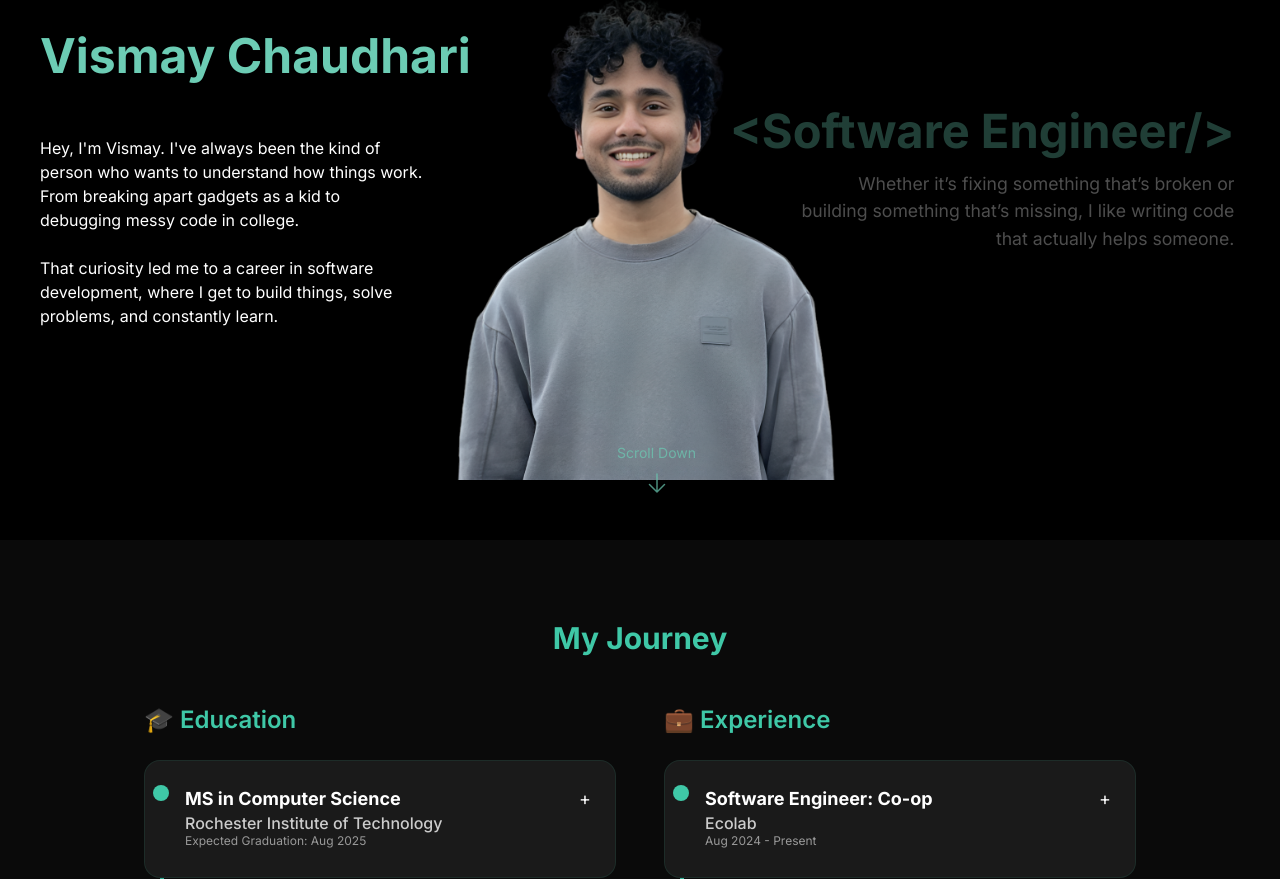
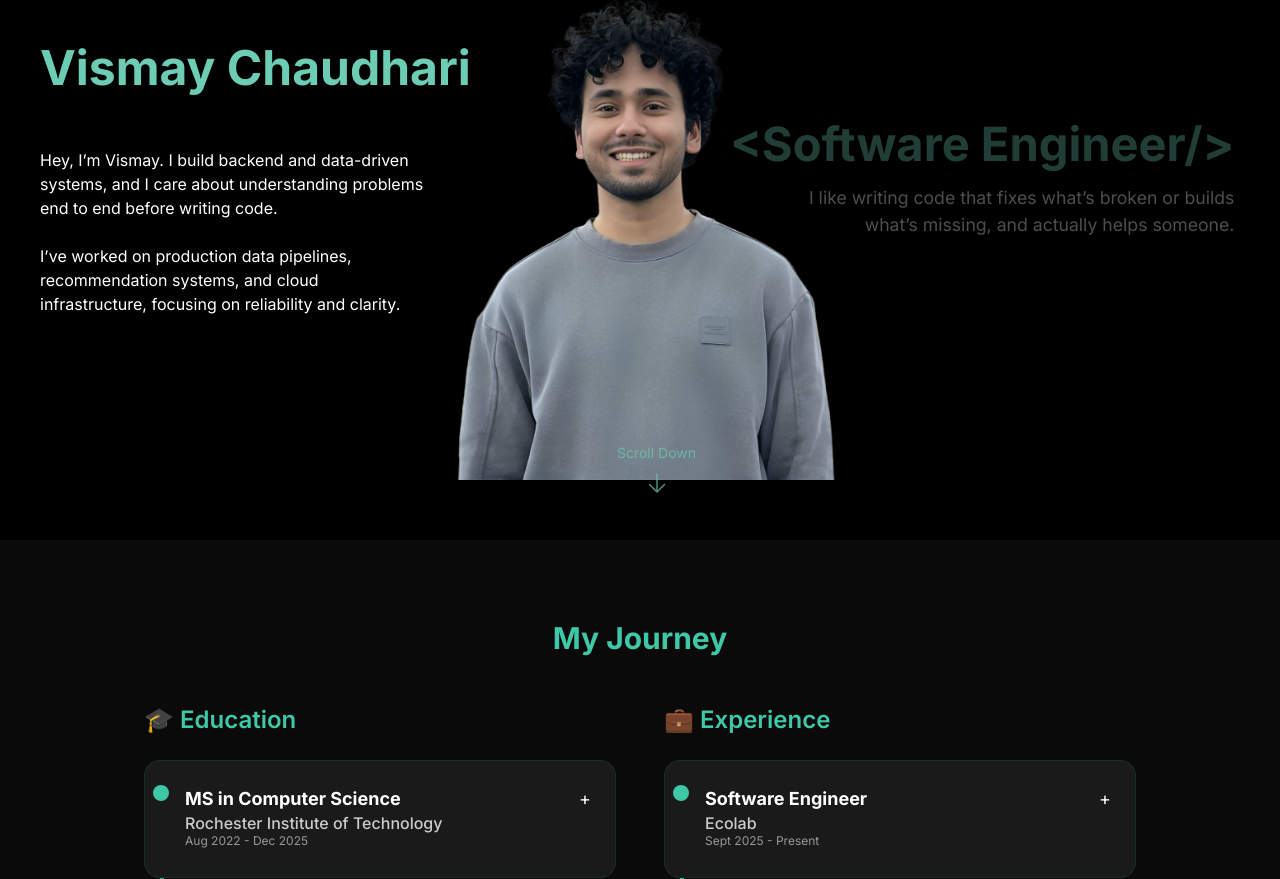
Before and after one commit to veeoid/portfolio_v2, a React (Vite) app: page / in a window 1280 px wide. Shown: the part 260-1139 px from the top of the page. Built offline with nearby package versions, Linux system fonts and the light colour scheme.

Commit message:
Updated Timeline

```diff
--- a/src/components/Hero.tsx
+++ b/src/components/Hero.tsx
@@ -59,13 +59,10 @@ export default function Hero() {
             <h1 className="mb-4 text-5xl font-bold text-[#6cccb4]">Vismay Chaudhari</h1>
             <div className="mt-10 space-y-6">
               <p className="max-w-sm text-base">
-                Hey, I'm Vismay. I've always been the kind of person who wants to understand how
-                things work. From breaking apart gadgets as a kid to debugging messy code in
-                college.
+                Hey, I’m Vismay. I build backend and data-driven systems, and I care about understanding problems end to end before writing code.
               </p>
               <p className="max-w-sm text-base">
-                That curiosity led me to a career in software development, where I get to build
-                things, solve problems, and constantly learn.
+                I’ve worked on production data pipelines, recommendation systems, and cloud infrastructure, focusing on reliability and clarity.
               </p>
             </div>
           </div>
@@ -76,8 +73,7 @@ export default function Hero() {
           <div className={getTextTransition("animated") + " items-end text-right"}>
             <h1 className="mb-4 text-5xl font-bold text-[#6cccb4]">&lt;Software Engineer/&gt;</h1>
             <p className="max-w-md text-lg">
-              Whether it’s fixing something that’s broken or building something that’s missing, I
-              like writing code that actually helps someone.
+              I like writing code that fixes what’s broken or builds what’s missing, and actually helps someone.
             </p>
           </div>
         </div>
@@ -105,12 +101,7 @@ export default function Hero() {
       <div className="flex w-full flex-col items-center justify-center gap-8 px-6 md:hidden">
         <h1 className="text-center text-3xl font-bold text-[#6cccb4]">Vismay Chaudhari</h1>
         <p className="text-center text-sm text-white">
-          Hey, I'm Vismay. I've always been the kind of person who wants to understand how things
-          work. From breaking apart gadgets as a kid to debugging messy code in college.
-        </p>
-        <p className="text-center text-sm text-white">
-          That curiosity led me to a career in software development, where I get to build things,
-          solve problems, and constantly learn.
+          Hey, I’m Vismay. I build backend and data-driven systems, and I care about understanding problems end to end before writing code. I’ve worked on production data pipelines, recommendation systems, and cloud infrastructure, focusing on reliability and clarity.
         </p>
         <div className="w-full max-w-sm">
           <img src="/regular.png" alt="Vismay Chaudhari" className="w-full object-contain" />
@@ -118,8 +109,7 @@ export default function Hero() {
         <div className="text-center">
           <h1 className="mb-2 text-2xl font-bold text-[#6cccb4]">&lt;Software Engineer/&gt;</h1>
           <p className="text-sm text-white">
-            Whether it’s fixing something that’s broken or building something that’s missing, I like
-            writing code that actually helps someone.
+            I like writing code that fixes what’s broken or builds what’s missing, and actually helps someone.
           </p>
         </div>
       </div>
--- a/src/components/Publications.tsx
+++ b/src/components/Publications.tsx
@@ -181,7 +181,7 @@ export default function Publications() {
           </p>
           <div className="flex flex-wrap justify-center gap-3">
             {[
-              "Large Language Models",
+              "Hallucination in Large Language Models",
               "Computer Vision",
               "Retrieval-Augmented Generation",
               "AI for Developer Tools",
--- a/src/components/Skills.tsx
+++ b/src/components/Skills.tsx
@@ -337,7 +337,7 @@ export default function Skills() {
             I'm passionate about staying current with emerging technologies. Currently exploring:
           </p>
           <div className="flex flex-wrap justify-center gap-3">
-            {["Web3 Technologies", "ThreeJS", "Kotlin", "Generative AI", "Computer Vision"].map(
+            {["Web3 Technologies", "ThreeJS", "Generative AI"].map(
               (skill, index) => (
                 <span
                   key={index}
--- a/src/components/Timeline.tsx
+++ b/src/components/Timeline.tsx
@@ -13,7 +13,7 @@ const timelineEvents: TimelineEvent[] = [
   {
     id: 1,
     title: "MS in Computer Science",
-    date: "Rochester Institute of Technology\nExpected Graduation: Aug 2025",
+    date: "Rochester Institute of Technology\n Aug 2022 - Dec 2025",
     description:
       "Related Coursework: Data Structures & Algorithms, Artificial Intelligence, Machine Learning, Big Data Analytics, Distributed Systems, Data Security & Privacy, Cryptography, and Database System Implementation.",
     category: "education",
@@ -30,14 +30,23 @@ const timelineEvents: TimelineEvent[] = [
   // Experience
   {
     id: 3,
-    title: "Software Engineer: Co-op",
-    date: "Ecolab\nAug 2024 - Present",
+    title: "Software Engineer",
+    date: "Ecolab\nSept 2025 - Present",
     description:
-      "Engineered PySpark ETL pipelines processing 50M+ daily Snowflake records across 170+ countries, reducing manual reporting time by 40\%.\nImplemented Great Expectations data quality framework with 25+ validation rules for global product data, achieving 99.7\% data accuracy across production systems.\nImplemented AppDynamics monitoring integration for pipeline health checks, enabling proactive notification system for 15+ production data workflows.\n Automated Snowflake ingestion workflows using Azure DevOps CI/CD with parameterized templates, improving deployment consistency by 85\% across environments.\nRevived hybrid recommendation engine using Apriori, K-means, and SVD algorithms for SKU optimization, increasing cross-sell opportunities across customer segments.\nCreated production-grade C\# (.NET) APIs to serve usage and performance metrics for 2M+ customers, powering Angular dashboards used by sales and service teams.",
+      "Owned production PySpark ETL pipelines processing 50M+ Snowflake records daily across 170+ countries, reducing manual reporting effort by 40 percent.\nExpanded data quality enforcement using Great Expectations with 25+ validation rules, improving production data accuracy to 99.7 percent.\nIntegrated AppDynamics monitoring and alerting to improve observability and reliability across 15+ production data workflows.\nAutomated Snowflake ingestion and deployment using Azure DevOps CI CD with parameterized templates, improving deployment consistency by 85 percent.\nBuilt and maintained C# and .NET backend services exposing usage and performance metrics for over 2M customers, powering Angular dashboards for sales and service teams.",
     category: "experience",
   },
   {
     id: 4,
+    title: "Software Engineer Co op",
+    date: "Ecolab\nAug 2024 - Aug 2025",
+    description:
+      "Developed PySpark based data pipelines on Snowflake to support global analytics and reporting use cases.\nImplemented data validation checks using Great Expectations to identify schema and data quality issues early in the pipeline.\nContributed to a hybrid product recommendation system using Apriori, K means, and SVD algorithms to support SKU grouping and cross sell analysis.\nWorked closely with product managers and business teams to understand data requirements and translate them into scalable data workflows.",
+    category: "experience",
+  },
+
+  {
+    id: 5,
     title: "Software Engineer",
     date: "Tata Consultancy Services\nOct 2020 - Jul 2022",
     description:
@@ -45,7 +54,7 @@ const timelineEvents: TimelineEvent[] = [
     category: "experience",
   },
   {
-    id: 5,
+    id: 6,
     title: "Software Developer: Intern",
     date: "Trivia Softwares\nFeb 2019 - Jul 2019",
     description:
```
Also changed, not shown: 2 other files (tests, documents, lock files or other folders).
